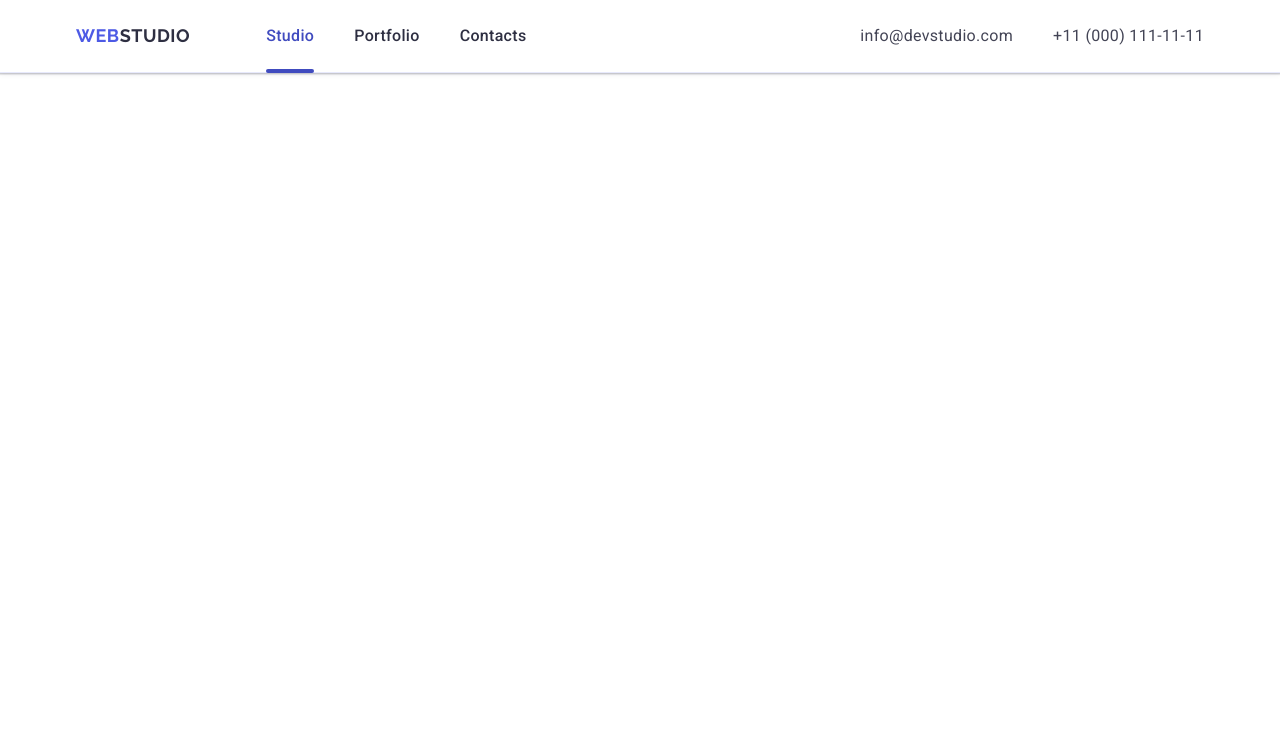
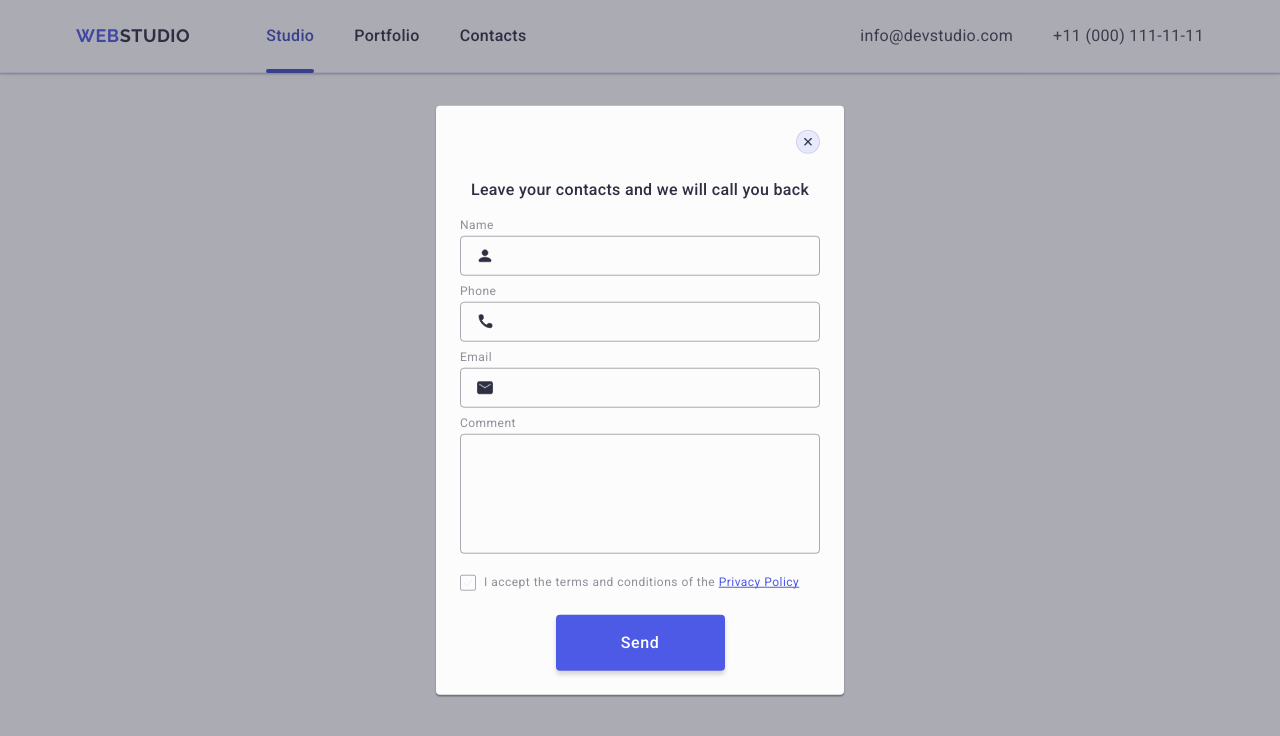
Before and after one commit to Oleksii-fullstack/goit-markup-hw-06, a plain HTML site: page index.html in a window 1280 px wide. Drawn offline with nearby package versions, Linux system fonts and the light colour scheme.

Commit message:
update adaptive modal

```diff
--- a/css/styles.css
+++ b/css/styles.css
@@ -249,6 +249,7 @@ a {
         letter-spacing: 0.02em;
     }
 }
+
 /* Mobile menu*/
 
 .mobile-menu {
@@ -407,6 +408,258 @@ a {
     }
 }
 
+/* #region Modal window */
+
+.backdrop {
+    position: fixed;
+    top: 0;
+    left: 0;
+    background-color: rgba(46, 47, 66, 0.4);
+    width: 100%;
+    height: 100%;
+    opacity: 0;
+    pointer-events: none;
+    transition: opacity var(--animation), visibility var(--animation);
+}
+
+.is-open {
+    opacity: 1;
+    pointer-events: auto;
+}
+
+.modal {
+    position: absolute;
+    top: 50%;
+    left: 50%;
+    transform: translate(-50%, -50%);
+    width: 288px;
+    min-height: 623px;
+    border-radius: 4px;
+    box-shadow: 0 1px 1px 0 rgba(0, 0, 0, 0.14), 0 1px 3px 0 rgba(0, 0, 0, 0.12), 0 2px 1px 0 rgba(0, 0, 0, 0.2);
+    background: #fcfcfc;
+    padding-top: 72px;
+    padding-bottom: 24px;
+    padding-left: 16px;
+    padding-right: 16px;
+    transition: transform var(--animation);
+}
+
+.modal-close-btn {
+    position: absolute;
+    top: 24px;
+    right: 24px;
+    width: 24px;
+    height: 24px;
+    border-radius: 50%;
+    display: flex;
+    align-items: center;
+    justify-content: center;
+    padding: 0;
+    border: 1px solid rgba(0, 0, 0, 0.1);
+    background-color: #e7e9fc;
+    border-width: 1px;
+    border-color: rgba(0, 0, 0, 0.1);
+    transition: background-color var(--animation), border var(--animation);
+}
+
+.modal-close-btn:hover,
+.modal-close-btn:focus {
+    background-color: var(--ocean);
+    border: none;
+}
+
+.close-btn-icon {
+    fill: var(--navy-blue);
+    stroke: var(--navy-blue);
+    transition: fill var(--animation);
+}
+
+.modal-close-btn:hover .close-btn-icon,
+.modal-close-btn:focus .close-btn-icon {
+    fill: #ffffff;
+    stroke: #ffffff;
+}
+
+.modal-title {
+    font-weight: 500;
+    font-size: 16px;
+    line-height: 1.5;
+    letter-spacing: 0.02em;
+    text-align: center;
+    color: #2e2f42;
+    margin-bottom: 16px;
+}
+
+.modal-form {}
+
+.modal-wrapper {
+    margin-bottom: 8px;
+}
+
+.modal-label {
+    font-weight: 400;
+    font-size: 12px;
+    line-height: 1.17;
+    letter-spacing: 0.04em;
+    color: #8e8f99;
+    margin-bottom: 4px;
+    cursor: pointer;
+    display: block;
+}
+
+.modal-field {
+    position: relative;
+
+}
+
+.modal-input {
+    border: 1px solid rgba(46, 47, 66, 0.4);
+    border-radius: 4px;
+    width: 100%;
+    height: 40px;
+    padding-left: 38px;
+    outline: transparent;
+    background-color: transparent;
+    transition: border-color var(--animation);
+}
+
+.modal-input:focus {
+    border-color: var(--iris);
+}
+
+.modal-input:focus+.modal-icon {
+    fill: var(--iris);
+    stroke: var(--iris);
+}
+
+.modal-icon {
+    position: absolute;
+    left: 16px;
+    top: 50%;
+    transform: translateY(-50%);
+    fill: var(--navy-blue);
+    stroke: var(--navy-blue);
+    transition: fill var(--animation);
+}
+
+.modal-wrapper-textarea {
+    margin-bottom: 16px;
+}
+
+.modal-textarea {
+    border: 1px solid rgba(46, 47, 66, 0.4);
+    border-radius: 4px;
+    width: 100%;
+    height: 120px;
+    resize: none;
+    font-size: 12px;
+    line-height: 1.17;
+    letter-spacing: 0.04em;
+    background-color: transparent;
+    padding: 8px 16px;
+    outline: transparent;
+    transition: border-color var(--animation);
+    color: rgba(46, 47, 66, 0.4);
+}
+
+.modal-textarea:focus {
+    border-color: var(--iris);
+}
+
+.modal-textarea::placeholder {
+    font-weight: 400;
+    font-size: 12px;
+    line-height: 1.17;
+    letter-spacing: 0.04em;
+    color: rgba(46, 47, 66, 0.4);
+}
+
+.checkbox-wrapper {
+    margin-bottom: 24px;
+}
+
+.checkbox-wrapper .checkbox-input {
+    display: flex;
+    flex-shrink: 1;
+}
+
+.checkbox-label-privacy {
+    font-weight: 400;
+    font-size: 12px;
+    line-height: 1.17;
+    letter-spacing: 0.04em;
+    color: #8e8f99;
+    margin-bottom: 4px;
+    display: flex;
+    align-items: center;
+}
+
+.custom-checkbox {
+    width: 16px;
+    height: 16px;
+    display: inline-flex;
+    align-items: center;
+    justify-content: center;
+    margin-right: 8px;
+    fill: transparent;
+    border-radius: 2px;
+    border: 1px solid rgba(46, 47, 66, 0.4);
+    transition: background-color var(--animation), border var(--animation), fill var(--animation);
+}
+
+.checkbox-input:checked+.checkbox-label-privacy>.custom-checkbox {
+    border-radius: 2px;
+    fill: #F4F4FD;
+    border: none;
+    background-color: var(--ocean);
+}
+
+.privacy-link {
+    line-height: 1.33;
+    text-decoration: underline;
+    text-decoration-skip-ink: none;
+    color: #4d5ae5;
+}
+
+.modal-send-btn {
+    border-radius: 4px;
+    padding: 16px 32px;
+    min-width: 169px;
+    height: 56px;
+    box-shadow: 0 4px 4px 0 rgba(0, 0, 0, 0.15);
+    background-color: #4d5ae5;
+    padding: 16px 32px;
+    font-weight: 500;
+    font-size: 16px;
+    line-height: 1.5;
+    letter-spacing: 0.04em;
+    text-align: center;
+    color: #fff;
+    border: none;
+    display: block;
+    margin-left: auto;
+    margin-right: auto;
+    transition: background-color var(--animation);
+}
+
+.modal-send-btn:hover,
+.modal-send-btn:focus {
+    background-color: #404bbf;
+}
+
+@media screen and (min-width: 768px) {
+    .modal {
+        width: 408px;
+        min-height: 584px;
+        padding-left: 24px;
+        padding-right: 24px;
+    }
+
+}
+/* #endregion Modal window */
+
+
+
 
 /* #endregion Header */
 
--- a/index.html
+++ b/index.html
@@ -690,7 +690,7 @@
 
     <!--Modal window-->
 
-    <div class="backdrop hidden">
+    <div class="backdrop is-open">
       <div class="modal">
         <button class="modal-close-btn" type="button">
           <svg class="close-btn-icon" width="8" height="8">
@@ -775,8 +775,10 @@
                   <use href="./images/icons.svg#icon-accept"></use>
                 </svg>
               </span>
-              I accept the terms and conditions of the
-              <a class="privacy-link" href="#">Privacy Policy</a>
+              <span>
+                I accept the terms and conditions of the
+                <a class="privacy-link" href="#">Privacy Policy</a>
+              </span>
             </label>
           </div>
           <button class="modal-send-btn" type="submit">Send</button>
```
